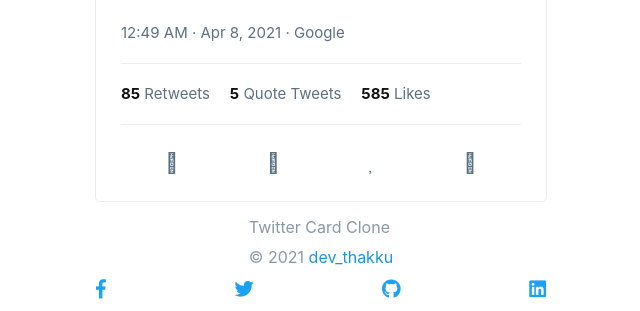
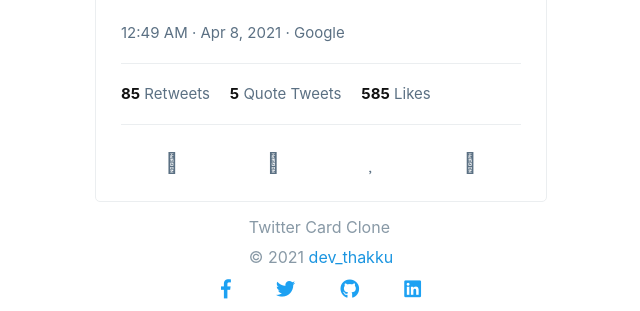
Before and after one commit to dev-thakku/twitter-card, a plain HTML site: page index.html in a window 1280 px wide. Shown: the part 663-974 px from the top of the page, without its empty margins (319-959 px from the left). Drawn offline with Linux system fonts and the light colour scheme.

Commit message:
Day 2 👉 fixed social bug! 😇

```diff
--- a/css/styles.scss
+++ b/css/styles.scss
@@ -251,7 +251,7 @@ body.dark {
 .social {
   display: flex;
   width: 40%;
-  max-width: 450px;
+  max-width: 200px;
   justify-content: space-between;
   margin-top: 10px;
   a {
```
Also changed, not shown: css/styles.css.
